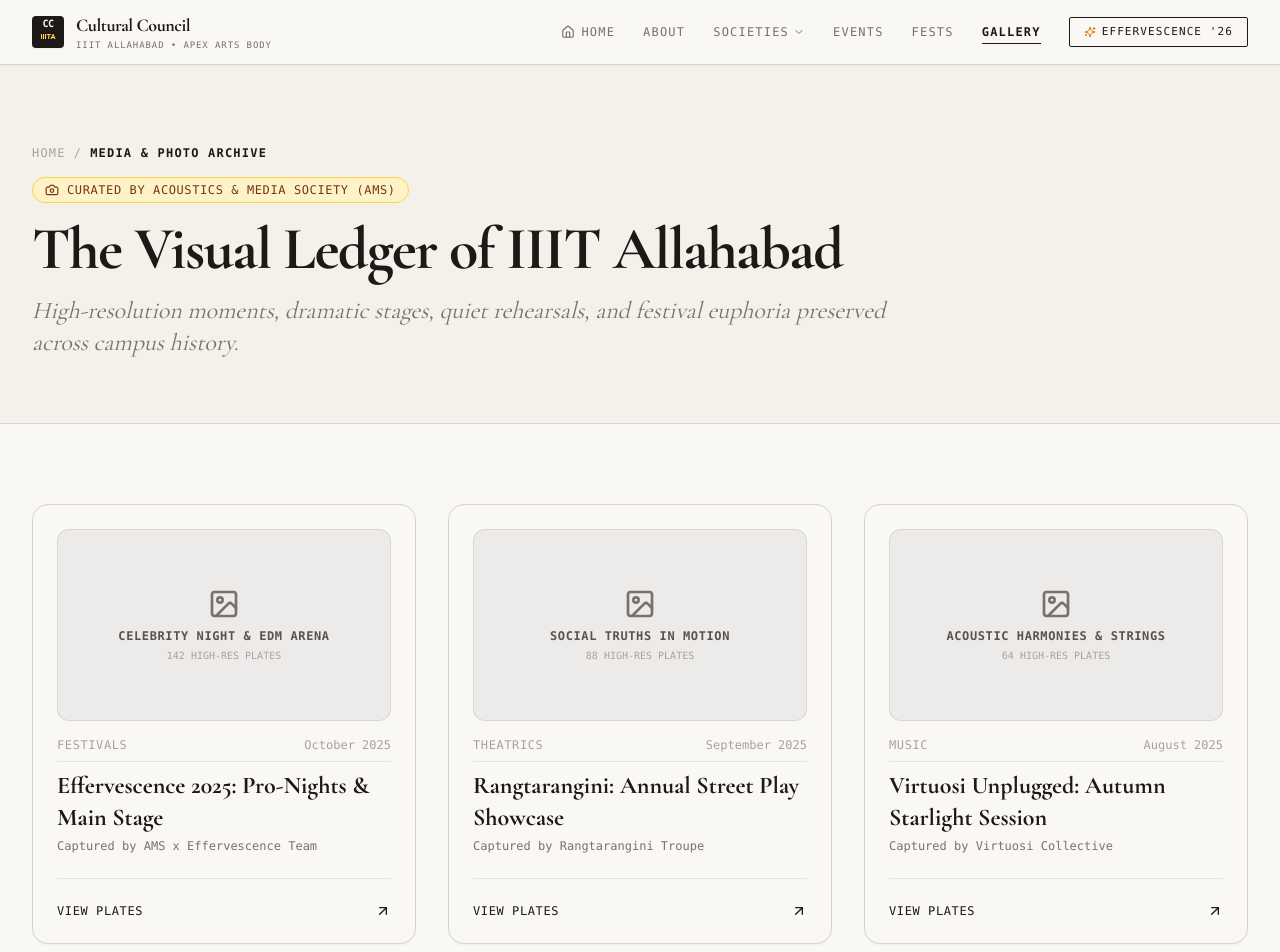
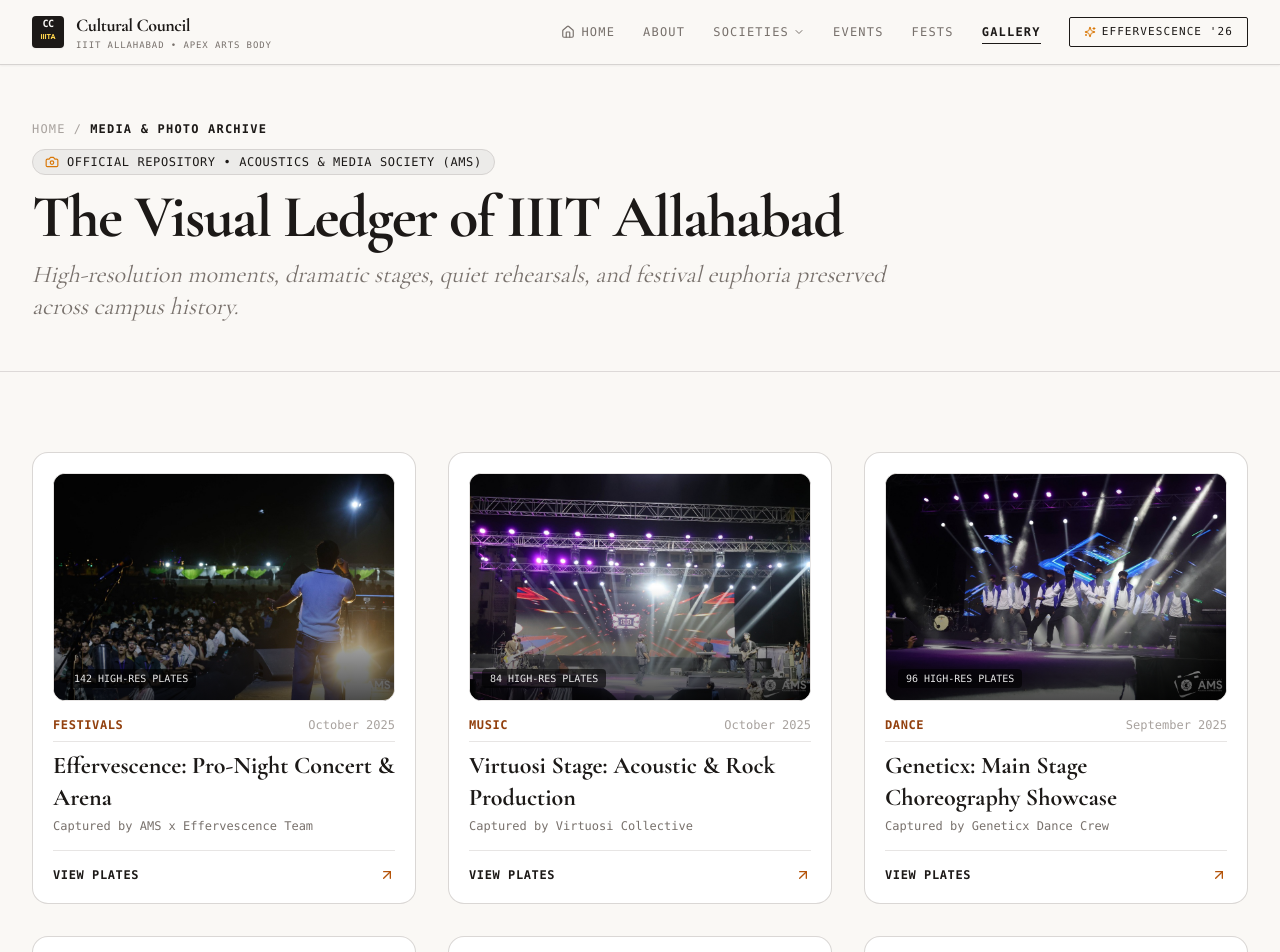
Before and after one commit to deepikajindal4538-tech/cult-council, a Next.js app: page /gallery in a window 1280 px wide. Shown: the top 952 px of the page. Built offline with nearby package versions, Linux system fonts and the light colour scheme.

Commit message:
feat: add 5 authentic cultural festival photos before Cultural Council title

```diff
--- a/src/app/(site)/gallery/page.tsx
+++ b/src/app/(site)/gallery/page.tsx
@@ -1,6 +1,7 @@
 import React from "react";
 import Link from "next/link";
-import { Camera, Sparkles, ArrowUpRight, Image as ImageIcon } from "lucide-react";
+import Image from "next/image";
+import { Camera, ArrowUpRight, Sparkles } from "lucide-react";
 
 export const metadata = {
   title: "Photo & Media Gallery | Cultural Council IIIT Allahabad",
@@ -10,58 +11,70 @@ export const metadata = {
 
 const albums = [
   {
-    id: "effervescence-2025",
-    title: "Effervescence 2025: Pro-Nights & Main Stage",
+    id: "effervescence-pronite",
+    title: "Effervescence: Pro-Night Concert & Arena",
+    coverImage: "/images/gallery/pronite-crowd.jpg",
     photosCount: 142,
     date: "October 2025",
     category: "Festivals",
-    coverTag: "Celebrity Night & EDM Arena",
+    coverTag: "Celebrity Arena & EDM Crowds",
     society: "AMS x Effervescence Team",
+    aspect: "aspect-[3/2]",
   },
   {
-    id: "nukkad-natak-2025",
-    title: "Rangtarangini: Annual Street Play Showcase",
-    photosCount: 88,
+    id: "virtuosi-live",
+    title: "Virtuosi Stage: Acoustic & Rock Production",
+    coverImage: "/images/gallery/band-night.jpg",
+    photosCount: 84,
+    date: "October 2025",
+    category: "Music",
+    coverTag: "Stage Laser Cues & Live Bands",
+    society: "Virtuosi Collective",
+    aspect: "aspect-[3/2]",
+  },
+  {
+    id: "geneticx-crew",
+    title: "Geneticx: Main Stage Choreography Showcase",
+    coverImage: "/images/gallery/geneticx-dance.jpg",
+    photosCount: 96,
+    date: "September 2025",
+    category: "Dance",
+    coverTag: "Urban Precision & Synchronized Crew",
+    society: "Geneticx Dance Crew",
+    aspect: "aspect-[3/2]",
+  },
+  {
+    id: "theatre-persona",
+    title: "Rangtarangini: Backstage Persona & Face Art",
+    coverImage: "/images/gallery/theatre-prep.jpg",
+    photosCount: 68,
     date: "September 2025",
     category: "Theatrics",
-    coverTag: "Social Truths in Motion",
+    coverTag: "Social Drama & Street Play Backstage",
     society: "Rangtarangini Troupe",
+    aspect: "aspect-[3/2]",
   },
   {
-    id: "acoustic-evening-fall",
-    title: "Virtuosi Unplugged: Autumn Starlight Session",
-    photosCount: 64,
-    date: "August 2025",
-    category: "Music",
-    coverTag: "Acoustic Harmonies & Strings",
-    society: "Virtuosi Collective",
-  },
-  {
-    id: "geneticx-cypher",
-    title: "Geneticx: Street Cypher & Break Battles",
-    photosCount: 95,
-    date: "July 2025",
-    category: "Dance",
-    coverTag: "Kinetic Motion & Popping",
-    society: "Geneticx Crew",
-  },
-  {
-    id: "nirmiti-canvas",
-    title: "Campus Canvas: 48-Hour Live Mural Installation",
+    id: "cultural-runway",
+    title: "Campus Couture: Cultural Runway & Design",
+    coverImage: "/images/gallery/ramp-walk.jpg",
     photosCount: 52,
     date: "April 2025",
-    category: "Fine Arts",
-    coverTag: "Wall Artistry & Charcoal",
-    society: "Nirmiti Arts",
+    category: "Fine Arts & Design",
+    coverTag: "Traditional & Avant-Garde Runway",
+    society: "Nirmiti & Cultural Council",
+    aspect: "aspect-[3/2]",
   },
   {
     id: "sarasva-kavya",
     title: "Sarasva: Kavya Sandhya & Literary Salon",
+    coverImage: "/images/gallery/band-night.jpg",
     photosCount: 46,
     date: "February 2025",
     category: "Literature",
-    coverTag: "Spoken Word & Ghazals",
+    coverTag: "Spoken Word, Mushaira & Ghazals",
     society: "Sarasva Society",
+    aspect: "aspect-[3/2]",
   },
 ];
 
@@ -69,9 +82,9 @@ export default function GalleryPage() {
   return (
     <div className="flex flex-col min-h-screen bg-[#FAF8F5] text-ink selection:bg-stone-300">
       {/* Header */}
-      <section className="border-b border-stone-300 bg-[#F4F1EA] pt-20 pb-16 px-4 sm:px-6 lg:px-8">
+      <section className="border-b border-stone-300/80 bg-[#FAF8F5] pt-14 pb-12 px-4 sm:px-6 lg:px-8">
         <div className="max-w-7xl mx-auto w-full">
-          <div className="flex items-center gap-2 font-mono text-xs uppercase tracking-widest text-ink-faint mb-4">
+          <div className="flex items-center gap-2 font-mono text-xs uppercase tracking-widest text-ink-faint mb-3">
             <Link href="/" className="hover:text-ink transition-colors">
               HOME
             </Link>
@@ -79,15 +92,15 @@ export default function GalleryPage() {
             <span className="text-ink font-semibold">MEDIA &amp; PHOTO ARCHIVE</span>
           </div>
 
-          <div className="max-w-4xl space-y-4">
-            <div className="inline-flex items-center gap-2 px-3 py-1 rounded-full bg-amber-100 border border-amber-300 text-amber-900 font-mono text-xs uppercase tracking-wider">
-              <Camera className="w-3.5 h-3.5" />
-              <span>CURATED BY ACOUSTICS &amp; MEDIA SOCIETY (AMS)</span>
+          <div className="max-w-4xl space-y-3">
+            <div className="inline-flex items-center gap-2 px-3 py-1 rounded-full bg-stone-200/70 border border-stone-300 text-ink font-mono text-xs uppercase tracking-wider">
+              <Camera className="w-3.5 h-3.5 text-amber-600" />
+              <span>OFFICIAL REPOSITORY • ACOUSTICS &amp; MEDIA SOCIETY (AMS)</span>
             </div>
             <h1 className="font-serif text-4xl sm:text-6xl font-bold tracking-tight text-ink">
               The Visual Ledger of IIIT Allahabad
             </h1>
-            <p className="font-serif italic text-xl sm:text-2xl text-ink-muted">
+            <p className="font-serif italic text-lg sm:text-2xl text-ink-muted">
               High-resolution moments, dramatic stages, quiet rehearsals, and festival euphoria preserved across campus history.
             </p>
           </div>
@@ -95,42 +108,49 @@ export default function GalleryPage() {
       </section>
 
       {/* Albums Grid */}
-      <section className="py-20 px-4 sm:px-6 lg:px-8 max-w-7xl mx-auto w-full">
-        <div className="grid grid-cols-1 md:grid-cols-2 lg:grid-cols-3 gap-8">
+      <section className="py-16 sm:py-20 px-4 sm:px-6 lg:px-8 max-w-7xl mx-auto w-full">
+        <div className="grid grid-cols-1 md:grid-cols-2 lg:grid-cols-3 gap-6 sm:gap-8">
           {albums.map((album) => (
             <div
               key={album.id}
-              className="group bg-[#FAF8F5] p-6 rounded-2xl border border-stone-300 shadow-sm hover:shadow-md transition-all flex flex-col justify-between"
+              className="group bg-white p-4 sm:p-5 rounded-2xl border border-stone-300/90 shadow-2xs hover:shadow-lg hover:border-ink hover:-translate-y-1 transition-all duration-300 flex flex-col justify-between"
             >
               <div className="space-y-4">
                 {/* Photo Mount Frame */}
-                <div className="w-full h-48 bg-stone-200/70 rounded-xl border border-stone-300/80 flex flex-col items-center justify-center p-4 text-center group-hover:bg-stone-300/60 transition-colors">
-                  <ImageIcon className="w-8 h-8 text-stone-500 mb-2" />
-                  <span className="font-mono text-xs uppercase tracking-wider text-stone-600 font-semibold">
-                    {album.coverTag}
-                  </span>
-                  <span className="font-mono text-[10px] text-stone-400 mt-1">
-                    {album.photosCount} HIGH-RES PLATES
-                  </span>
+                <div className="relative aspect-[3/2] w-full overflow-hidden rounded-xl bg-stone-900 border border-stone-200 shadow-2xs">
+                  <Image
+                    src={album.coverImage}
+                    alt={album.title}
+                    fill
+                    sizes="(max-width: 768px) 100vw, (max-width: 1200px) 50vw, 33vw"
+                    className="object-cover group-hover:scale-105 transition-transform duration-500 ease-out"
+                  />
+                  <div className="absolute inset-0 bg-gradient-to-t from-black/70 via-transparent to-transparent flex items-end p-3">
+                    <span className="font-mono text-[10px] text-white/90 bg-black/60 px-2 py-0.5 rounded backdrop-blur-xs">
+                      {album.photosCount} HIGH-RES PLATES
+                    </span>
+                  </div>
                 </div>
 
                 <div>
                   <div className="flex items-center justify-between font-mono text-xs text-ink-faint border-b border-stone-200 pb-2 mb-2">
-                    <span className="uppercase tracking-wider">{album.category}</span>
+                    <span className="uppercase tracking-wider font-semibold text-amber-800">
+                      {album.category}
+                    </span>
                     <span>{album.date}</span>
                   </div>
-                  <h3 className="font-serif text-2xl font-bold text-ink group-hover:text-stone-700 transition-colors">
+                  <h3 className="font-serif text-xl sm:text-2xl font-bold text-ink group-hover:text-amber-900 transition-colors leading-snug">
                     {album.title}
                   </h3>
-                  <p className="font-mono text-xs text-ink-muted mt-1">
+                  <p className="font-mono text-xs text-stone-500 mt-1">
                     Captured by {album.society}
                   </p>
                 </div>
               </div>
 
-              <div className="pt-6 mt-6 border-t border-stone-200 flex items-center justify-between font-mono text-xs uppercase tracking-wider text-ink">
+              <div className="pt-4 mt-4 border-t border-stone-200 flex items-center justify-between font-mono text-xs uppercase tracking-wider text-ink font-semibold">
                 <span>View Plates</span>
-                <ArrowUpRight className="w-4 h-4 group-hover:translate-x-0.5 group-hover:-translate-y-0.5 transition-transform" />
+                <ArrowUpRight className="w-4 h-4 group-hover:translate-x-0.5 group-hover:-translate-y-0.5 transition-transform text-amber-700" />
               </div>
             </div>
           ))}
--- a/src/app/(site)/page.tsx
+++ b/src/app/(site)/page.tsx
@@ -2,6 +2,7 @@ import Link from "next/link";
 import { getAllSocieties } from "@/lib/societies";
 import { initialFests, initialEvents, councilTeam } from "@/lib/seedData";
 import { A24HeroPinned } from "@/components/hero/A24HeroPinned";
+import { HeroPhotoStrip } from "@/components/hero/HeroPhotoStrip";
 import {
   ArrowUpRight,
   Disc,
@@ -52,6 +53,11 @@ export default async function HomePage() {
           <div className="text-[10px] tracking-wider text-amber-800 font-semibold">
             APEX ARTS &amp; CULTURE BODY
           </div>
+        </div>
+
+        {/* Authentic Campus Cultural Photo Reel (Placed Directly Before Cultural Council Title) */}
+        <div className="relative z-10 max-w-7xl mx-auto w-full pt-5 pb-3">
+          <HeroPhotoStrip />
         </div>
 
         {/* Compact Monumental Editorial Title */}
```
